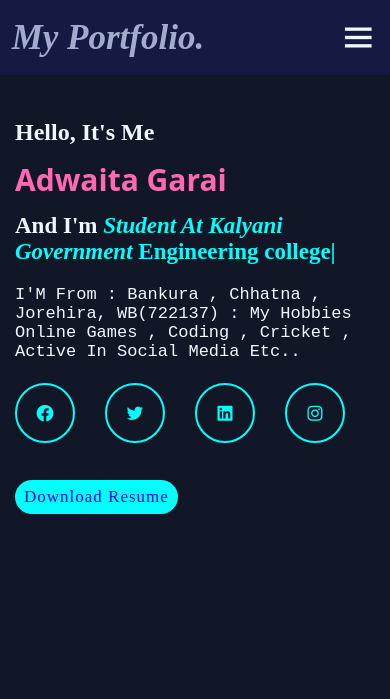
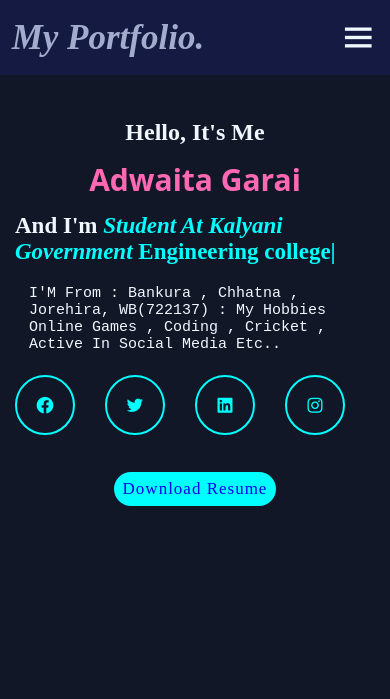
Before and after one commit to adwaita2002/hello-adi, a plain HTML site: page index.html in a window 390 px wide. Shown: the top 699 px of the page. Drawn offline with nearby package versions, Linux system fonts and the light colour scheme.

Commit message:
first commit

```diff
--- a/style.css
+++ b/style.css
@@ -904,6 +904,20 @@ about-content h3 {
         padding: 85px 0px 13px 0px;
     }
 
+    .homecontent {
+        font-size: 21px;
+        margin-top: 49px;
+        display: flex;
+        flex-direction: column;
+        justify-content: center;
+        align-items: center;
+    }
+
+    p {
+        font-size: 15px;
+        margin-left: 14px;
+    }
+
 }
 
 @media (max-width:768){
```
